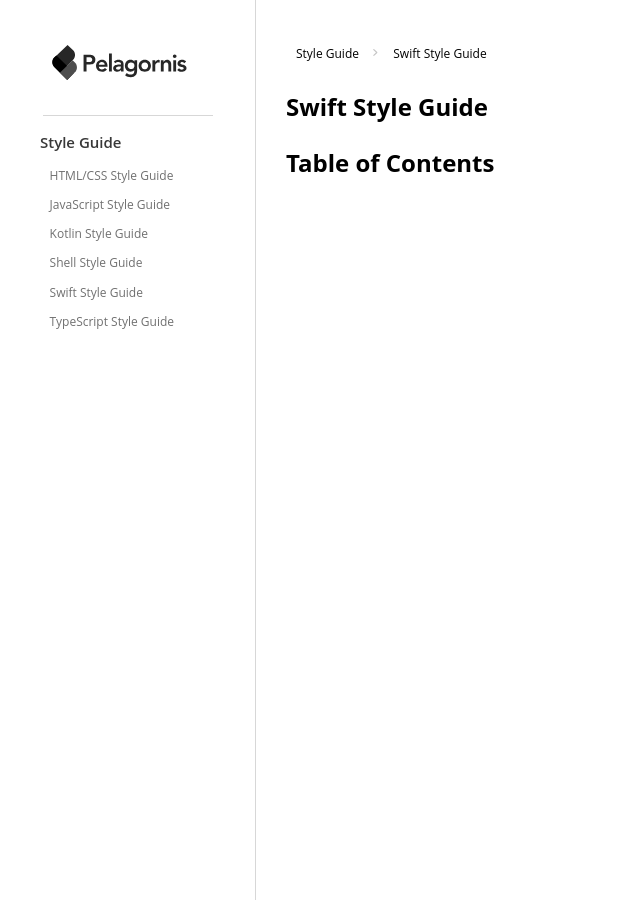
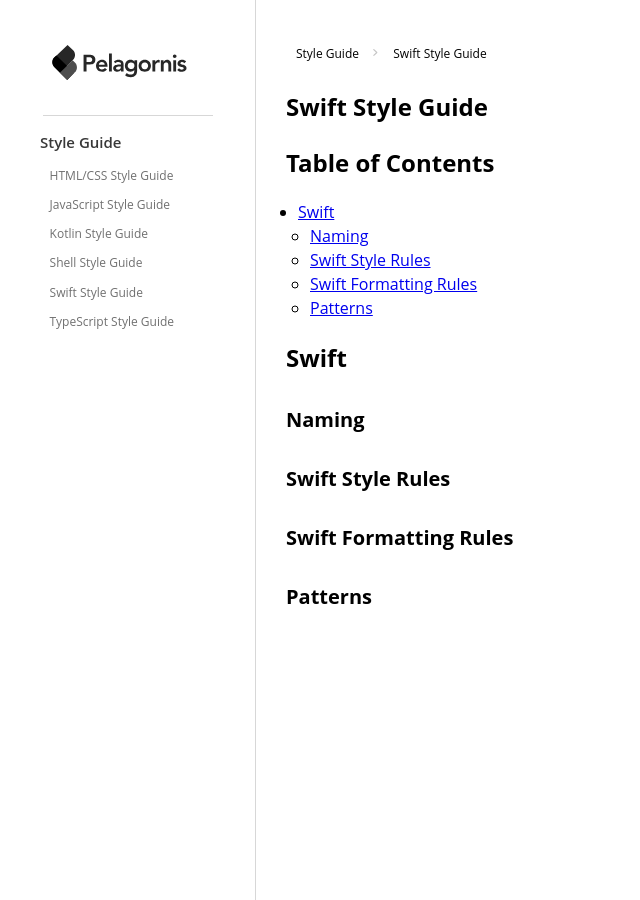
Before and after one commit to pelagornis/styleguide, a Jekyll site: the page built from swift/index.md, in a window 1280 px wide and 900 px high. Shown: the whole window, without its empty margins (0-640 px from the left). Built offline with Jekyll 4.4.1, drawn with Linux system fonts in a browser that asks for light colours.

Commit message:
Update index.md
Creating a Table of Contents

```diff
--- a/swift/index.md
+++ b/swift/index.md
@@ -4,3 +4,19 @@ title: Swift Style Guide
 ---
 
 ## Table of Contents
+
+- [Swift](#swift)
+  - [Naming](#naming)
+  - [Swift Style Rules](#swift-style-rules)
+  - [Swift Formatting Rules](#swift-formatting-rules)
+  - [Patterns](#patterns)
+
+## Swift
+
+### Naming
+
+### Swift Style Rules
+
+### Swift Formatting Rules
+
+### Patterns
```
